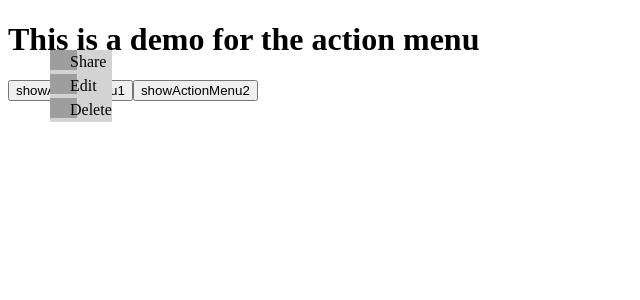
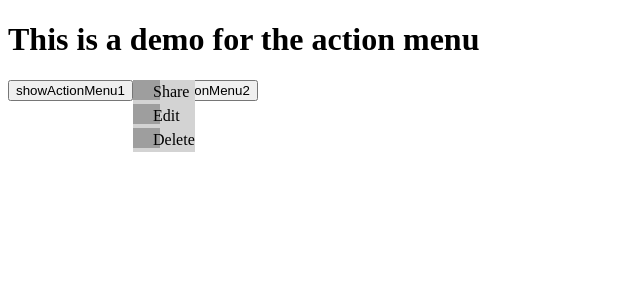
Before and after one commit to JF97/case-actionmenu, an Angular app: page / in a window 1280 px wide. Both pictures are taken after a click on the button "showActionMenu1". Shown: the top 300 px of the page, without its empty margins (0-640 px from the left). Built offline with nearby package versions, Linux system fonts and the light colour scheme; grey boxes are pictures that could not be loaded.

Commit message:
Added popper.js for positioning of actionmenu

```diff
--- a/package.json
+++ b/package.json
@@ -21,6 +21,7 @@
     "@angular/platform-browser-dynamic": "~7.2.0",
     "@angular/router": "~7.2.0",
     "core-js": "^2.5.4",
+    "popper.js": "^1.16.1",
     "rxjs": "~6.3.3",
     "tslib": "^1.9.0",
     "zone.js": "~0.8.26"
--- a/src/app/actionmenu/actionmenu.component.scss
+++ b/src/app/actionmenu/actionmenu.component.scss
@@ -1,7 +1,4 @@
 .menu {
-  position: absolute;
-  top: 50px;
-  left: 50px;
   background-color: lightgrey;
   display: none;
   width: auto;
--- a/src/app/actionmenu/actionmenu.component.ts
+++ b/src/app/actionmenu/actionmenu.component.ts
@@ -1,24 +1,57 @@
-import { Component, OnInit, Input } from '@angular/core';
+import { Component, OnInit, OnDestroy, Input, ElementRef } from '@angular/core';
 import { Action } from '../interfaces/action';
+import Popper, { PopperOptions, Placement } from 'popper.js';
 
 @Component({
   selector: 'app-actionmenu',
   templateUrl: './actionmenu.component.html',
   styleUrls: ['./actionmenu.component.scss']
 })
-export class ActionmenuComponent implements OnInit {
+export class ActionmenuComponent implements OnInit, OnDestroy {
 
   menuVisible = false;
+  popper: Popper;
 
   @Input() actionSets: Action[][];
+  @Input() menuPosition: Placement;
+  @Input() positioningTargetId: string;
 
-  constructor() { }
+  constructor(private el: ElementRef) { }
 
+  // shows the actionmenu
+  showMenu(): void {
+    // popper.js for positioning
+    const options: PopperOptions = { placement: this.menuPosition };
+    const target = document.getElementById(this.positioningTargetId);
+    this.popper = new Popper(target, this.el.nativeElement, options);
+
+    this.menuVisible = true;
+  }
+
+  // hides the actionmenu
+  hideMenu(): void {
+    if (this.popper) {
+      this.popper.destroy();
+    }
+    this.menuVisible = false;
+  }
+
+  // shows the actionmenu if hidden, hides it if visible
   toggleMenu(): void {
-    this.menuVisible = !this.menuVisible;
+    if (this.menuVisible) {
+      this.hideMenu();
+    } else {
+      this.showMenu();
+    }
   }
 
   ngOnInit() {
   }
 
+  ngOnDestroy() {
+    if (this.popper) {
+      this.popper.destroy();
+    }
+  }
+
 }
--- a/src/app/app.component.html
+++ b/src/app/app.component.html
@@ -1,8 +1,14 @@
 
-<app-actionmenu #actionmenu1 [actionSets]="actionSets1"></app-actionmenu>
-<app-actionmenu #actionmenu2 [actionSets]="actionSets2"></app-actionmenu>
+<app-actionmenu #actionmenu1 [actionSets]="actionSets1"
+                             [menuPosition]="'right-start'"
+                             [positioningTargetId]="'ambutton1'">
+</app-actionmenu>
+<app-actionmenu #actionmenu2 [actionSets]="actionSets2"
+                             [menuPosition]="'right-start'"
+                             [positioningTargetId]="'ambutton2'">
+</app-actionmenu>
 
 <h1>This is a demo for the action menu</h1>
 
-<button (click)="actionmenu1.toggleMenu()">showActionMenu1</button>
-<button (click)="actionmenu2.toggleMenu()">showActionMenu2</button>
+<button id="ambutton1" (click)="actionmenu1.toggleMenu()">showActionMenu1</button>
+<button id="ambutton2" (click)="actionmenu2.toggleMenu()">showActionMenu2</button>
```
Also changed, not shown: 1 other file (tests, documents, lock files or other folders).
